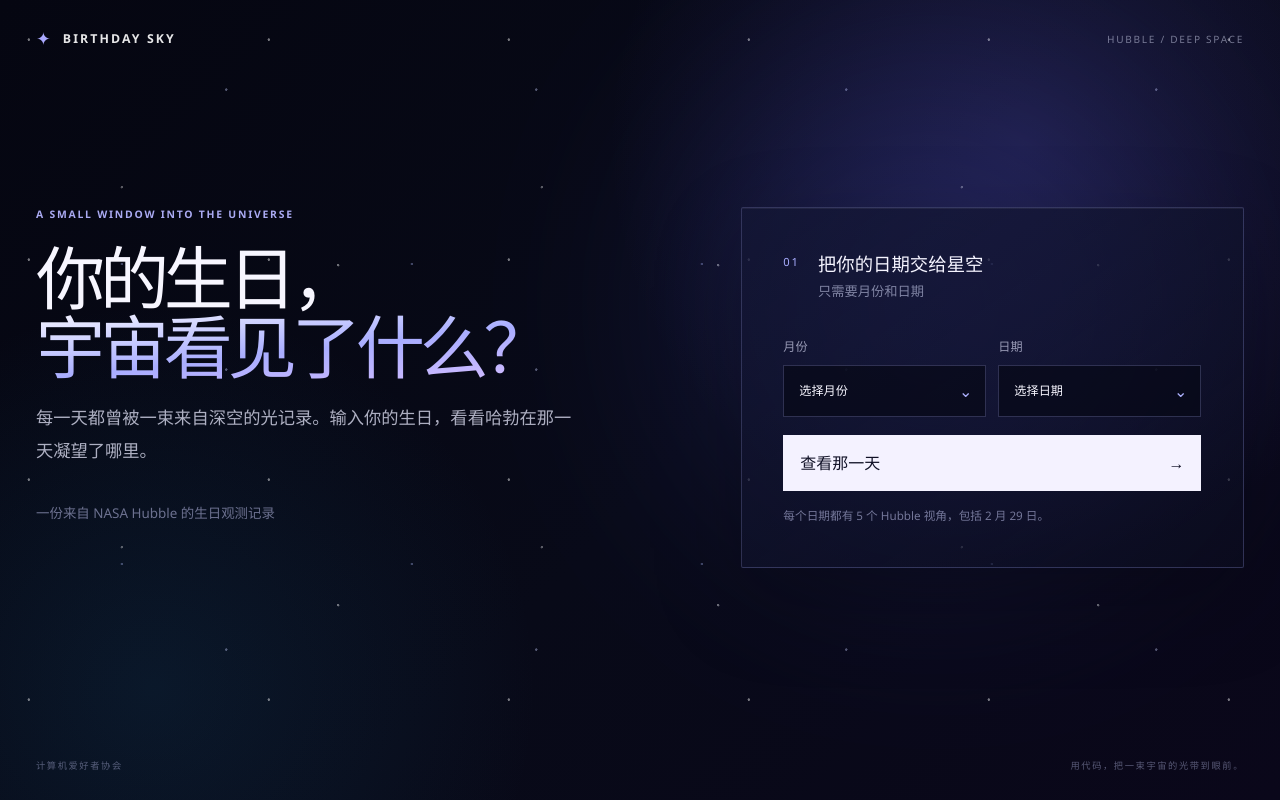
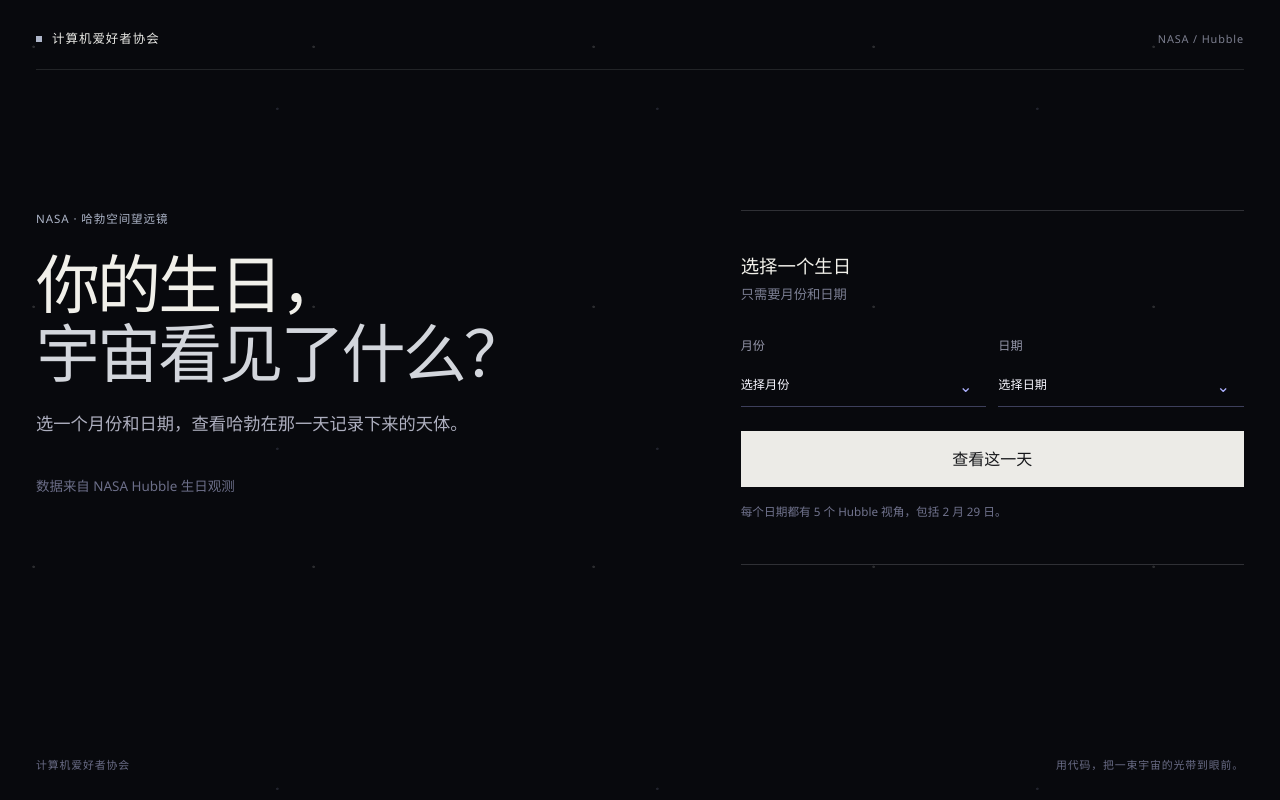
Before and after one commit to Antrairs/birthday-sky, a React (Vite) app: page / in a window 1280 px wide. Built offline with nearby package versions, Linux system fonts and the light colour scheme.

Commit message:
优化页面样式，更新背景和前景层次，调整组件样式

```diff
--- a/index.html
+++ b/index.html
@@ -5,6 +5,8 @@
     <link rel="icon" type="image/svg+xml" href="/favicon.svg" />
     <meta name="viewport" content="width=device-width, initial-scale=1.0" />
     <meta name="description" content="输入你的生日，看看哈勃在那一天凝望了哪里。" />
+    <link rel="preconnect" href="https://science.nasa.gov" />
+    <link rel="dns-prefetch" href="//science.nasa.gov" />
     <title>你的生日，宇宙看见了什么？ · Birthday Sky</title>
   </head>
   <body>
--- a/src/App.tsx
+++ b/src/App.tsx
@@ -244,18 +244,18 @@
   return (
     <main className="space-backdrop min-h-[100svh]">
       <div className="mx-auto flex min-h-[100svh] w-[calc(100%_-_2rem)] max-w-[1220px] flex-col sm:w-[calc(100%_-_2.5rem)] lg:w-[calc(100%_-_4.5rem)]">
-        <header className="flex items-center justify-between pb-5 pt-[22px] sm:pt-[30px]">
-          <div className="inline-flex items-center gap-2.5 text-[0.77rem] font-semibold uppercase tracking-[0.17em] text-white/90" aria-label="Birthday Sky">
-            <span className="text-[1.1rem] leading-none text-[#aaa9ff]" aria-hidden="true">✦</span>
-            <span>Birthday Sky</span>
+        <header className="flex items-center justify-between border-b border-[rgba(220,224,230,0.12)] pb-5 pt-[22px] sm:pt-[30px]">
+          <div className="inline-flex items-center gap-2.5 text-[0.78rem] font-medium tracking-[0.08em] text-[#e8e8e4]" aria-label="计算机爱好者协会">
+            <span className="h-1.5 w-1.5 bg-[#aeb6c9]" aria-hidden="true" />
+            <span>计算机爱好者协会</span>
           </div>
-          <span className="hidden text-[0.63rem] uppercase tracking-[0.17em] text-[rgba(211,214,240,0.52)] sm:block">HUBBLE / DEEP SPACE</span>
+          <span className="hidden text-[0.68rem] tracking-[0.08em] text-[rgba(211,214,240,0.58)] sm:block">NASA / Hubble</span>
         </header>
 
         {results && activeRecord ? (
-          <section className="grid flex-1 grid-cols-1 content-start gap-7 py-5 sm:gap-10 sm:py-8 lg:grid-cols-[minmax(0,1.35fr)_minmax(310px,0.65fr)] lg:items-center lg:gap-[clamp(2rem,5vw,5.5rem)] lg:py-4 lg:pb-[3.2rem]" aria-live="polite">
+          <section className="grid flex-1 grid-cols-1 content-start gap-7 py-5 sm:gap-10 sm:py-8 lg:grid-cols-[minmax(0,1.35fr)_minmax(310px,0.65fr)] lg:items-start lg:gap-[clamp(2rem,5vw,5.5rem)] lg:py-4 lg:pb-[3.2rem]" aria-live="polite">
             <div className="min-w-0">
-              <div className="relative grid h-[45vh] min-h-[320px] place-items-center overflow-hidden border border-[rgba(184,188,255,0.27)] bg-[linear-gradient(135deg,rgba(23,26,62,0.9),rgba(4,6,17,0.92)),#080a19] shadow-[0_24px_70px_rgba(0,0,0,0.28)] before:absolute before:left-3.5 before:top-3.5 before:z-[1] before:h-[22px] before:w-[22px] before:border-l before:border-t before:border-[rgba(234,233,255,0.8)] before:content-[''] after:absolute after:bottom-3.5 after:right-3.5 after:z-[1] after:h-[22px] after:w-[22px] after:border-b after:border-r after:border-[rgba(234,233,255,0.8)] after:content-[''] sm:h-[min(60vh,680px)] sm:min-h-[360px] lg:aspect-[4/3] lg:h-[clamp(360px,60vh,680px)]">
+              <div className="relative mx-auto w-fit max-w-full overflow-hidden border border-[rgba(220,224,230,0.2)] bg-[#050607] shadow-[0_16px_40px_rgba(0,0,0,0.22)]">
                 {imageError ? (
                   <div className="grid max-w-[310px] gap-3 p-[30px] text-center text-[rgba(235,235,255,0.78)]">
                     <span className="text-[2.4rem] text-[#b4b6ff]">◌</span>
@@ -267,21 +267,24 @@
                 ) : (
                   <img
                     key={activeRecord.imageFile}
-                    className="block h-full min-h-0 w-full animate-[image-in_680ms_ease_both] object-contain"
+                    className="block h-auto max-h-[min(72vh,720px)] max-w-full w-auto animate-[image-in_680ms_ease_both] object-contain"
                     src={`${NASA_IMAGE_BASE_URL}${encodeURIComponent(activeRecord.imageFile)}`}
                     alt={`${activeRecord.name}，哈勃空间望远镜影像`}
+                    loading="eager"
+                    decoding="async"
+                    fetchPriority="high"
                     onError={() => setImageError(true)}
                   />
                 )}
                 <span className="absolute bottom-5 right-[22px] z-[2] text-[0.57rem] uppercase tracking-[0.17em] text-[rgba(236,236,255,0.66)]">NASA / ESA / Hubble</span>
               </div>
-              <div className="mt-3.5 flex flex-col items-start gap-2.5 text-[0.65rem] uppercase tracking-[0.17em] text-[rgba(189,192,227,0.64)] sm:flex-row sm:items-center sm:justify-between sm:gap-[18px]">
+              <div className="mt-3.5 flex flex-col items-start gap-2.5 text-[0.72rem] text-[rgba(189,192,227,0.7)] sm:flex-row sm:items-center sm:justify-between sm:gap-[18px]">
                 <span>同一天的 5 个视角</span>
                 <div className="flex gap-[7px]" role="group" aria-label="选择同一天的 Hubble 视角">
                   {results.map((record, index) => (
                     <button
                       key={record.imageFile}
-                      className={`h-[31px] w-[37px] border border-[rgba(174,178,255,0.28)] bg-[rgba(24,27,61,0.64)] text-[0.65rem] text-[rgba(226,227,255,0.72)] transition-[color,background,border-color] duration-200 hover:border-[#babdff] hover:bg-[#babdff] hover:text-[#111329] focus-visible:outline-2 focus-visible:outline-[#d9d9ff] focus-visible:outline-offset-4 ${index === activeIndex ? 'border-[#babdff] bg-[#babdff] text-[#111329]' : ''}`}
+                      className={`h-[31px] w-[37px] border-0 border-b border-[rgba(174,178,255,0.28)] bg-transparent text-[0.72rem] text-[rgba(226,227,255,0.72)] transition-[color,border-color] duration-200 hover:border-[#c6cad8] hover:text-[#f1f1ed] focus-visible:outline-2 focus-visible:outline-[#d9d9ff] focus-visible:outline-offset-4 ${index === activeIndex ? 'border-[#c6cad8] text-[#f1f1ed]' : ''}`}
                       type="button"
                       aria-label={`查看第 ${index + 1} 个视角`}
                       aria-pressed={index === activeIndex}
@@ -298,10 +301,9 @@
             </div>
 
             <div className="max-w-[480px] lg:max-w-none">
-              <span className="block text-[0.65rem] font-semibold uppercase leading-[1.4] tracking-[0.17em] text-[#aaaaf2]">YOUR DAY / HUBBLE'S VIEW</span>
+              <span className="block text-[0.72rem] tracking-[0.08em] text-[#aeb6c9]">NASA · 哈勃生日观测</span>
               <p className="mt-[18px] text-base tracking-[0.12em] text-[#aeb1ff]">{dateLabel}</p>
-              <h1 className="my-3 max-w-[500px] text-[clamp(2.5rem,14vw,4.4rem)] font-semibold leading-[1.03] tracking-[-0.065em] text-[#f7f6ff] lg:text-[clamp(2.5rem,4.5vw,5rem)]">{activeRecord.name}</h1>
-              <div className="mb-[23px] h-px w-[54px] bg-[#aeb1ff]" />
+              <h1 className="my-3 max-w-[500px] text-[clamp(2.4rem,9vw,4.2rem)] font-medium leading-[1.08] tracking-[-0.045em] text-[#f1f0ea] lg:text-[clamp(2.7rem,4.2vw,4.5rem)]">{activeRecord.name}</h1>
               <p className="max-w-[440px] text-[clamp(1.05rem,1.4vw,1.28rem)] leading-[1.85] text-[#f3f2ff]">
                 在与你生日相同的一天，<strong>哈勃曾将目光投向这里。</strong>
               </p>
@@ -321,7 +323,7 @@
                   查看 NASA 原始资料 <span aria-hidden="true">↗</span>
                 </a>
                 <button className="border-0 bg-transparent p-0 text-[0.88rem] font-semibold text-[#f4f3ff] hover:text-[#bdc0ff] focus-visible:outline-2 focus-visible:outline-[#d9d9ff] focus-visible:outline-offset-4" type="button" onClick={handleChooseAnotherDate}>
-                  换一个生日 <span aria-hidden="true">↗</span>
+                  换一个 <span aria-hidden="true">↗</span>
                 </button>
               </div>
             </div>
@@ -329,21 +331,20 @@
         ) : (
           <section className="grid flex-1 grid-cols-1 content-center gap-7 py-5 sm:gap-10 sm:py-8 lg:grid-cols-[minmax(0,1.1fr)_minmax(330px,0.9fr)] lg:gap-[clamp(2.5rem,7vw,7rem)] lg:py-8 lg:pb-16" aria-labelledby="page-title">
             <div className="max-w-[730px]">
-              <span className="block text-[0.65rem] font-semibold uppercase leading-[1.4] tracking-[0.17em] text-[#aaaaf2]">A SMALL WINDOW INTO THE UNIVERSE</span>
-              <h1 id="page-title" className="my-[1.35rem] max-w-[730px] text-[clamp(2.6rem,14vw,4.4rem)] font-semibold leading-[0.99] tracking-[-0.075em] text-[#f7f6ff] sm:text-[clamp(3rem,11vw,5.7rem)] lg:text-[clamp(3.2rem,5.4vw,5.6rem)]">
-                你的生日，<span className="block bg-gradient-to-br from-[#f7f6ff] via-[#a9adff] to-[#dbbfff] bg-clip-text text-transparent lg:whitespace-nowrap">宇宙看见了什么？</span>
+              <span className="block text-[0.72rem] tracking-[0.08em] text-[#aeb6c9]">NASA · 哈勃空间望远镜</span>
+              <h1 id="page-title" className="my-[1.35rem] max-w-[730px] text-[clamp(2.5rem,10vw,4.8rem)] font-medium leading-[1.08] tracking-[-0.045em] text-[#f1f0ea] sm:text-[clamp(3rem,9vw,5.2rem)] lg:text-[clamp(3.2rem,5vw,5.2rem)]">
+                你的生日，<span className="block text-[#d3d6dc] lg:whitespace-nowrap">宇宙看见了什么？</span>
               </h1>
               <p className="max-w-[540px] text-[clamp(1rem,1.35vw,1.23rem)] leading-[1.9] text-[rgba(224,225,244,0.77)]">
-                每一天都曾被一束来自深空的光记录。输入你的生日，看看哈勃在那一天凝望了哪里。
+                选一个月份和日期，查看哈勃在那一天记录下来的天体。
               </p>
-              <p className="mt-[2.2rem] text-[0.84rem] text-[rgba(164,168,207,0.64)]">一份来自 NASA Hubble 的生日观测记录</p>
+              <p className="mt-[2.2rem] text-[0.84rem] text-[rgba(164,168,207,0.64)]">数据来自 NASA Hubble 生日观测</p>
             </div>
 
-            <form className="rounded-[2px] border border-[rgba(174,178,255,0.22)] bg-[linear-gradient(145deg,rgba(19,22,52,0.76),rgba(11,13,31,0.58))] p-[clamp(1.35rem,3.3vw,2.6rem)] shadow-[0_30px_90px_rgba(0,0,0,0.24),inset_0_1px_rgba(255,255,255,0.06)]" onSubmit={handleSearch}>
-              <div className="mb-[2.2rem] flex items-start gap-[18px]">
-                <span className="pt-1 text-[0.7rem] uppercase tracking-[0.17em] text-[#a9adff]">01</span>
+            <form className="max-w-[560px] border-y border-[rgba(220,224,230,0.18)] bg-transparent px-0 py-[clamp(1.35rem,3.3vw,2.6rem)] shadow-none lg:max-w-none" onSubmit={handleSearch}>
+              <div className="mb-[2rem]">
                 <div>
-                  <p className="m-0 text-[1.15rem] font-semibold text-[#f5f4ff]">把你的日期交给星空</p>
+                  <p className="m-0 text-[1.15rem] font-medium text-[#f1f0ea]">选择一个生日</p>
                   <p className="m-0 mt-[5px] text-[0.83rem] text-[rgba(194,198,229,0.62)]">只需要月份和日期</p>
                 </div>
               </div>
@@ -351,7 +352,7 @@
                 <label className="flex flex-col gap-[9px] text-[0.76rem] text-[rgba(208,210,235,0.7)]">
                   <span>月份</span>
                   <span className="relative block">
-                    <select className="w-full appearance-none rounded-none border border-[rgba(174,178,255,0.23)] bg-[rgba(6,8,22,0.7)] px-[15px] py-4 pr-[38px] text-[1.02rem] text-[#f7f6ff] outline-none focus-visible:border-[#b8bbff] focus-visible:shadow-[0_0_0_3px_rgba(167,172,255,0.18)]" value={month} onChange={handleMonthChange} aria-label="选择月份" required>
+                    <select className="w-full appearance-none rounded-none border-0 border-b border-[rgba(174,178,255,0.32)] bg-transparent px-0 py-3 pr-[38px] text-[1.02rem] text-[#f7f6ff] outline-none focus-visible:border-[#d3d6dc] focus-visible:shadow-none" value={month} onChange={handleMonthChange} aria-label="选择月份" required>
                       <option className="bg-[#f6f5ff] text-[#16172b]" value="" disabled>选择月份</option>
                       {MONTHS.map((monthName, index) => (
                         <option className="bg-[#f6f5ff] text-[#16172b]" key={monthName} value={index + 1}>{monthName}</option>
@@ -363,7 +364,7 @@
                 <label className="flex flex-col gap-[9px] text-[0.76rem] text-[rgba(208,210,235,0.7)]">
                   <span>日期</span>
                   <span className="relative block">
-                    <select className="w-full appearance-none rounded-none border border-[rgba(174,178,255,0.23)] bg-[rgba(6,8,22,0.7)] px-[15px] py-4 pr-[38px] text-[1.02rem] text-[#f7f6ff] outline-none focus-visible:border-[#b8bbff] focus-visible:shadow-[0_0_0_3px_rgba(167,172,255,0.18)]" value={day} onChange={handleDayChange} aria-label="选择日期" required>
+                    <select className="w-full appearance-none rounded-none border-0 border-b border-[rgba(174,178,255,0.32)] bg-transparent px-0 py-3 pr-[38px] text-[1.02rem] text-[#f7f6ff] outline-none focus-visible:border-[#d3d6dc] focus-visible:shadow-none" value={day} onChange={handleDayChange} aria-label="选择日期" required>
                       <option className="bg-[#f6f5ff] text-[#16172b]" value="" disabled>选择日期</option>
                       {Array.from({ length: availableDays }, (_, index) => index + 1).map((date) => (
                         <option className="bg-[#f6f5ff] text-[#16172b]" key={date} value={date}>{String(date).padStart(2, '0')}</option>
@@ -373,8 +374,8 @@
                   </span>
                 </label>
               </div>
-              <button className="group mt-[18px] flex w-full items-center justify-between border-0 bg-[#f4f2ff] px-[17px] py-4 text-base font-semibold text-[#101126] transition duration-200 hover:-translate-y-0.5 hover:bg-[#dfe0ff] focus-visible:outline-2 focus-visible:outline-[#d9d9ff] focus-visible:outline-offset-4" type="submit">
-                查看那一天 <span className="transition-transform duration-200 group-hover:translate-x-1" aria-hidden="true">→</span>
+              <button className="mt-6 flex w-full items-center justify-center border-0 bg-[#ecebe7] px-[17px] py-4 text-base font-medium text-[#16171a] transition-colors duration-200 hover:bg-white focus-visible:outline-2 focus-visible:outline-[#d9d9ff] focus-visible:outline-offset-4" type="submit">
+                查看这一天
               </button>
               <p className="m-0 mt-4 min-h-[1.3em] text-[0.73rem] leading-[1.6] text-[rgba(177,181,221,0.62)]" aria-live="polite">
                 {notice || '每个日期都有 5 个 Hubble 视角，包括 2 月 29 日。'}
@@ -383,7 +384,7 @@
           </section>
         )}
 
-        <footer className="flex flex-col items-start gap-[7px] py-5 pb-[27px] text-[0.58rem] uppercase tracking-[0.17em] text-[rgba(164,168,207,0.5)] sm:flex-row sm:items-center sm:justify-between sm:gap-6">
+        <footer className="flex flex-col items-start gap-[7px] py-5 pb-[27px] text-[0.68rem] tracking-[0.08em] text-[rgba(164,168,207,0.62)] sm:flex-row sm:items-center sm:justify-between sm:gap-6">
           <span>计算机爱好者协会</span>
           <span>用代码，把一束宇宙的光带到眼前。</span>
         </footer>
--- a/src/index.css
+++ b/src/index.css
@@ -41,40 +41,25 @@
     isolation: isolate;
     overflow-x: hidden;
     color: #f8f7ff;
-    background:
-      radial-gradient(circle at 80% 18%, rgba(105, 94, 232, 0.18), transparent 26rem),
-      radial-gradient(circle at 12% 86%, rgba(28, 111, 158, 0.15), transparent 24rem),
-      linear-gradient(135deg, #050611 0%, #080a18 55%, #0a071a 100%);
+    background: #08090d;
   }
 
   .space-backdrop::before {
     position: absolute;
-    z-index: -2;
+    z-index: 0;
     inset: 0;
     content: "";
-    opacity: 0.56;
+    opacity: 0.18;
     background-image:
       radial-gradient(circle at 12% 18%, rgba(255, 255, 255, 0.8) 0 1px, transparent 1.5px),
-      radial-gradient(circle at 73% 32%, rgba(201, 209, 255, 0.7) 0 1px, transparent 1.5px),
-      radial-gradient(circle at 89% 78%, rgba(255, 255, 255, 0.75) 0 1px, transparent 1.5px),
-      radial-gradient(circle at 42% 88%, rgba(177, 190, 255, 0.6) 0 1px, transparent 1.5px),
-      radial-gradient(circle at 29% 52%, rgba(255, 255, 255, 0.6) 0 1px, transparent 1.5px);
-    background-size: 240px 220px, 310px 280px, 380px 340px, 290px 300px, 420px 360px;
+      radial-gradient(circle at 73% 32%, rgba(201, 209, 255, 0.7) 0 1px, transparent 1.5px);
+    background-size: 280px 260px, 380px 340px;
+    pointer-events: none;
   }
 
-  .space-backdrop::after {
-    position: absolute;
-    z-index: -1;
-    top: 8%;
-    right: 8%;
-    width: 30rem;
-    height: 30rem;
-    content: "";
-    border-radius: 50%;
-    opacity: 0.18;
-    background: #5d65ff;
-    filter: blur(120px);
-    pointer-events: none;
+  .space-backdrop > * {
+    position: relative;
+    z-index: 1;
   }
 }
 
```
